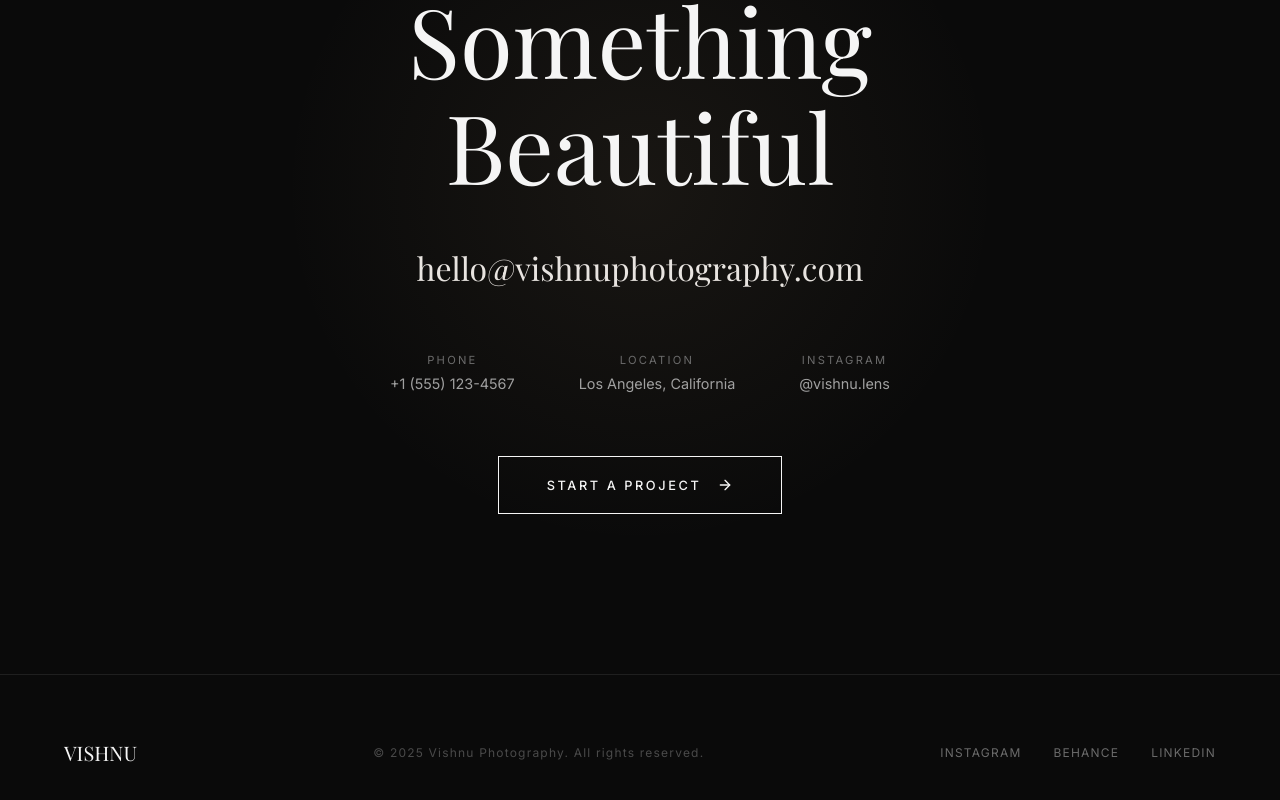
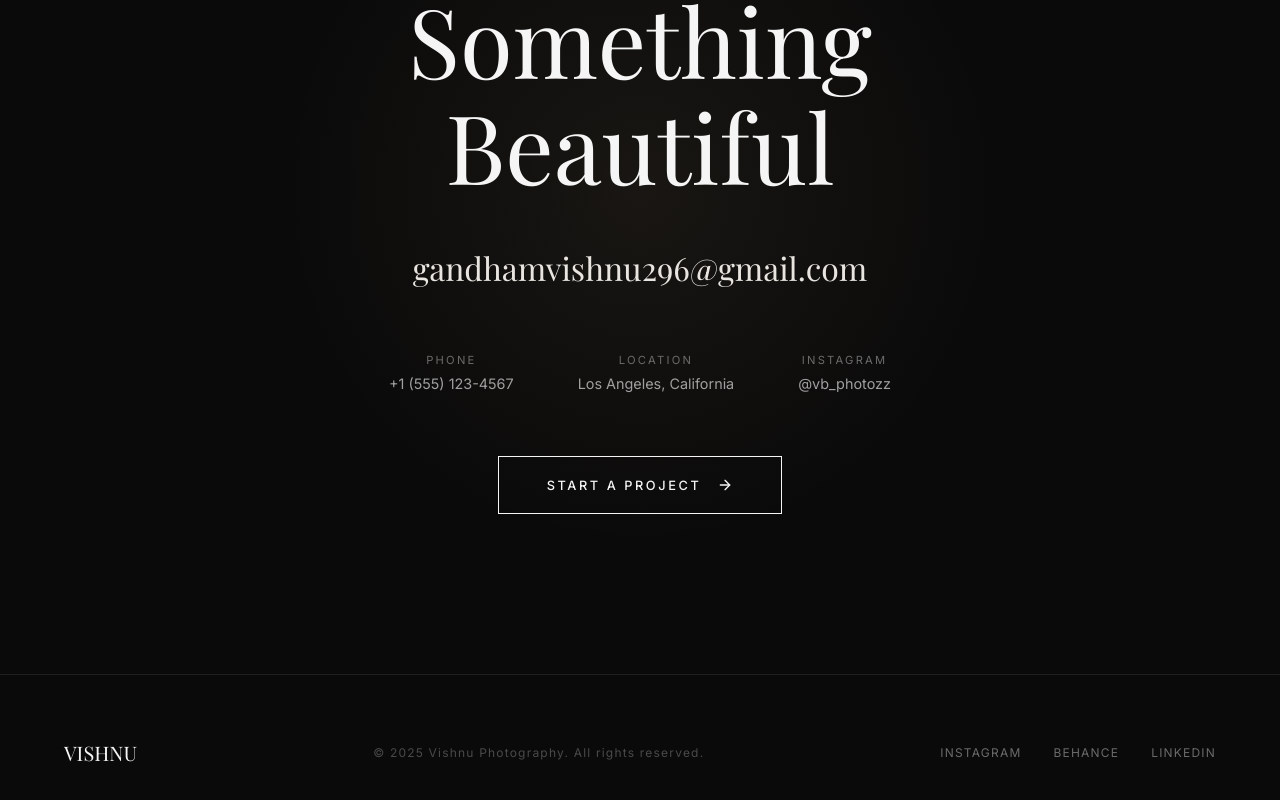
Before and after one commit to Wreck7/photo_portfolio, a React (Vite) app: page / in a window 1280 px wide. Shown: the part 6822-7622 px from the top of the page. Built offline with nearby package versions, Linux system fonts and the light colour scheme; a web font is replaced by a local one.

Commit message:
gmail added

```diff
--- a/src/pages/HomePage.jsx
+++ b/src/pages/HomePage.jsx
@@ -9,9 +9,9 @@ gsap.registerPlugin(ScrollTrigger);
 // Data defined directly in component file (same as original)
 const PHOTOGRAPHER_NAME = 'Vishnu';
 const PHOTOGRAPHER_TAGLINE = 'Capturing spaces, faces, and flavors.';
-const PHOTOGRAPHER_EMAIL = 'hello@vishnuphotography.com';
+const PHOTOGRAPHER_EMAIL = 'gandhamvishnu296@gmail.com';
 const PHOTOGRAPHER_PHONE = '+1 (555) 123-4567';
-const PHOTOGRAPHER_INSTAGRAM = '@vishnu.lens';
+const PHOTOGRAPHER_INSTAGRAM = '@vb_photozz';
 const PHOTOGRAPHER_LOCATION = 'Los Angeles, California';
 const PHOTOGRAPHER_BIO = [
   "With over a decade of experience behind the lens, I've dedicated my career to capturing the extraordinary in the ordinary. My journey began in the narrow streets of old cities, where I learned that every corner holds a story waiting to be told.",
@@ -359,6 +359,7 @@ export default function HomePage() {
           <a
             href={`mailto:${PHOTOGRAPHER_EMAIL}`}
             className="contact-cta"
+            onClick={(e) => e.stopPropagation()}
             onMouseEnter={handleHoverStart}
             onMouseLeave={handleHoverEnd}
           >
```
